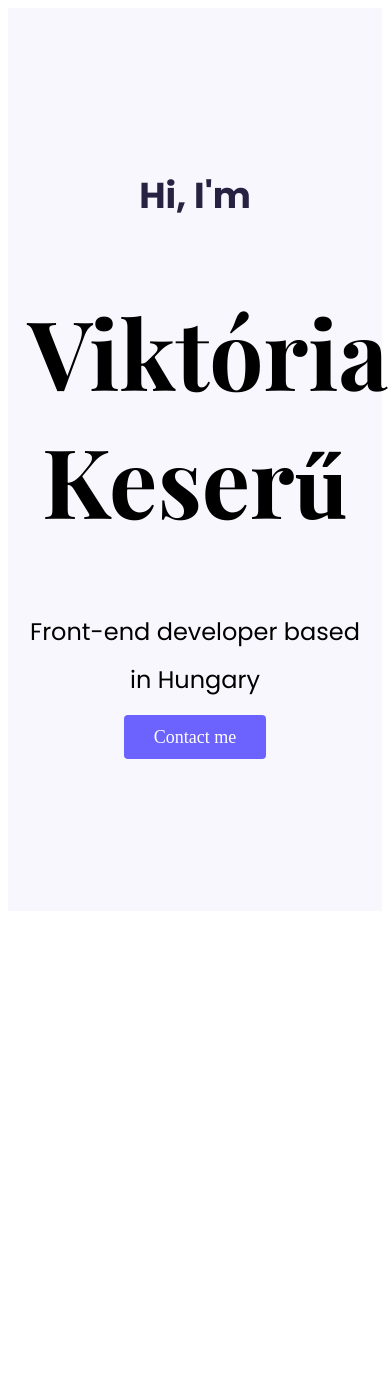
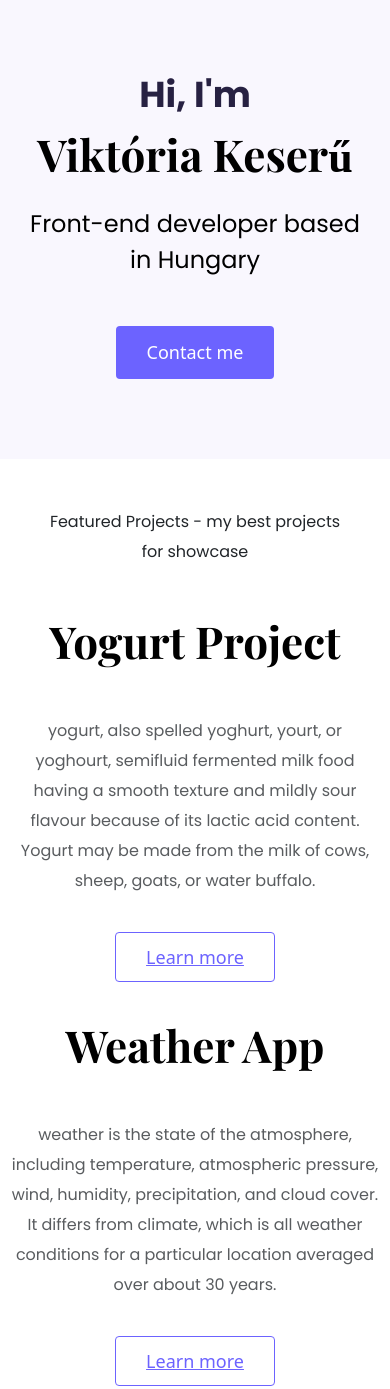
Before and after one commit to kesviki/shecodes-responsive-portfolio-project, a plain HTML site: page index.html in a window 390 px wide. Shown: the top 1389 px of the page. Before the commit the page ends 919 px from the top, so only its background shows below. Drawn offline with nearby package versions, Linux system fonts and the light colour scheme; a web font is replaced by a local one.

Commit message:
Integrated homepage content design

```diff
--- a/css/style.css
+++ b/css/style.css
@@ -20,9 +20,15 @@ h1 {
     font-size: 96px;
 }
 
+h2 {
+    font-size: 62px;
+}
+
 p {
     font-family: var(--default-font-family);
     font-weight: normal;
+    font-size: 16px;
+    line-height: 30px;
 }
 
 .hero {
@@ -41,7 +47,7 @@ p {
 .hero h2 {
     font-family: var(--default-font-family);
     font-weight: normal;
-    line-height: 2;
+    line-height: 1.5;
     font-size: 24px;
 }
 
@@ -54,3 +60,33 @@ p {
     padding: 12px 30px;
     text-decoration: none;
 }
+
+.btn-branding-outline {
+    color: var(--branding-color);
+    border: 1px solid var(--branding-color);
+    border-radius: 4px;
+    font-size: 18px;
+    line-height: 27px;
+    padding: 12px 30px;
+}
+
+.project-description {
+    padding: 120px 60px;
+}
+
+@media (max-width: 960px) {
+    h1 {
+        font-size: 44px;
+        line-height: 2;
+    }
+    h2 {
+        font-size: 44px;
+    }
+    .hero {
+        padding: 80px 20px;
+    }
+    .project-description {
+        padding: 0px 10px;
+        text-align: center;
+    }
+}
--- a/index.html
+++ b/index.html
@@ -4,12 +4,12 @@
     <meta charset="UTF-8">
     <meta name="viewport" content="width=device-width, initial-scale=1.0">
     <title>Document</title>
+    <link href="https://cdn.jsdelivr.net/npm/bootstrap@5.3.2/dist/css/bootstrap.min.css" rel="stylesheet" integrity="sha384-T3c6CoIi6uLrA9TneNEoa7RxnatzjcDSCmG1MXxSR1GAsXEV/Dwwykc2MPK8M2HN" crossorigin="anonymous">
     <link rel="stylesheet" href="css/style.css">
     <link rel="preconnect" href="https://fonts.googleapis.com">
     <link rel="preconnect" href="https://fonts.gstatic.com" crossorigin>
     <link href="https://fonts.googleapis.com/css2?family=Playfair+Display:ital,wght@0,400;0,500;0,600;0,700;0,800;0,900;1,400;1,500;1,600;1,700;1,800;1,900&family=Poppins:ital,wght@0,100;0,200;0,300;0,400;0,500;0,600;0,700;0,800;0,900;1,100;1,200;1,300;1,400;1,500;1,600;1,700;1,800;1,900&display=swap" rel="stylesheet">
-<script src="https://cdn.jsdelivr.net/npm/@popperjs/core@2.11.8/dist/umd/popper.min.js" integrity="sha384-I7E8VVD/ismYTF4hNIPjVp/Zjvgyol6VFvRkX/vR+Vc4jQkC+hVqc2pM8ODewa9r" crossorigin="anonymous"></script>
-<script src="https://cdn.jsdelivr.net/npm/bootstrap@5.3.2/dist/js/bootstrap.min.js" integrity="sha384-BBtl+eGJRgqQAUMxJ7pMwbEyER4l1g+O15P+16Ep7Q9Q+zqX6gSbd85u4mG4QzX+" crossorigin="anonymous"></script>
+
     <script src="https://kit.fontawesome.com/d052a711cc.js" crossorigin="anonymous"></script>
 </head>
 <body>
@@ -21,5 +21,46 @@
     <a href="#" class="btn btn-branding">Contact me</a>
     </div>
     </div>
+    <p class="text-center m-5">Featured Projects - my best projects for showcase</p>
+  </div class="container">
+  <div class="row mb-5">
+    <div class="col d-none d-lg-block">
+      <img src="images/yogurt.png" class="img-fluid">
+    </div>
+    <div class="col">
+      <div class="project-description">
+      <h2 class="mb-5">Yogurt Project</h2>
+    <p class="mb-5 text-muted">yogurt, also spelled yoghurt, yourt, or yoghourt, semifluid fermented milk food having a smooth texture and mildly sour flavour because of its lactic acid content. Yogurt may be made from the milk of cows, sheep, goats, or water buffalo.</p>
+    <a href="" class="btn-branding-outline">Learn more</a>
+      </div>
+    </div>
+  </div>
+  <div class="row mb-5">
+    <div class="col">
+      <div class="project-description">
+      <h2 class="mb-5">Weather App</h2>
+    <p class="mb-5 text-muted">
+      weather is the state of the atmosphere, including temperature, atmospheric pressure, wind, humidity, precipitation, and cloud cover. It differs from climate, which is all weather conditions for a particular location averaged over about 30 years.</p>
+    <a href="" class="btn-branding-outline">Learn more</a>
+      </div>
+    </div>
+    <div class="col d-none d-lg-block">
+      <img src="images/weather.png" class="img-fluid">
+    </div>
+  </div>
+  <div class="row mb-5">
+    <div class="col d-none d-lg-block">
+      <img src="images/dictionary.png" class="img-fluid">
+    </div>
+    <div class="col">
+      <div class="project-description">
+      <h2 class="mb-5">Dictionary App</h2>
+    <p class="mb-5 text-muted">a book or electronic resource that lists the words of a language (typically in alphabetical order) and gives their meaning, or gives the equivalent words in a different language, often also providing information about pronunciation, origin, and usage.</p>
+    <a href="" class="btn-branding-outline">Learn more</a>
+      </div>
+    </div>
+  </div>
+  </div>
+  <script src="https://cdn.jsdelivr.net/npm/bootstrap@5.3.2/dist/js/bootstrap.bundle.min.js" integrity="sha384-C6RzsynM9kWDrMNeT87bh95OGNyZPhcTNXj1NW7RuBCsyN/o0jlpcV8Qyq46cDfL" crossorigin="anonymous"></script>
 </body>
 </html>
```
Also changed, not shown: images/dictionary.png (added), images/weather.png (added), images/yogurt.png (added), 1 other file. Lines whose indentation alone changed are shown as unchanged.
